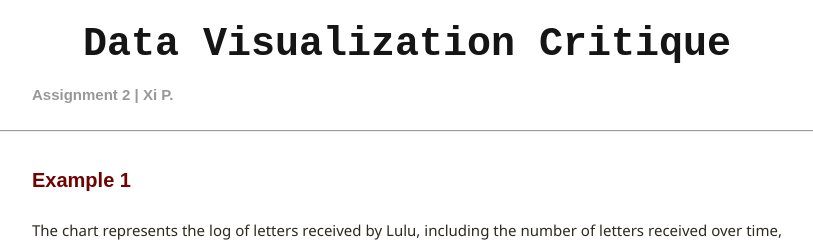
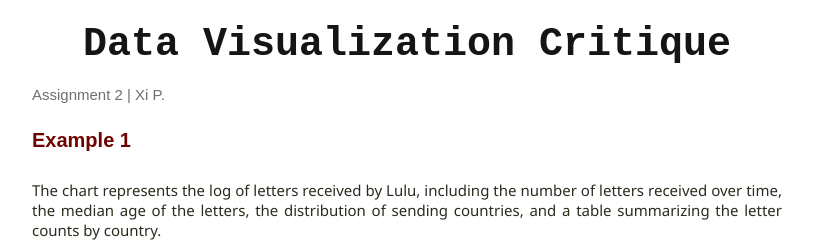
Before and after one commit to XiPeng415/IDV-assignment2, a plain HTML site: page index.html in a window 1280 px wide. Shown: the top 242 px of the page, without its empty margins (233-1046 px from the left). Drawn offline with Linux system fonts and the light colour scheme.

Commit message:
Update index.html

```diff
--- a/index.html
+++ b/index.html
@@ -43,9 +43,10 @@
             width: 750px;
             text-align: justify;
             font-family: 'Arial';
+            font-weight: lighter;
             font-size: 15px;
             line-height: 10px;
-            color: rgba(114, 114, 114, 0.733);
+            color: rgba(58, 58, 58, 0.733);
         }
 
         h4 {
@@ -105,9 +106,7 @@
     <div class="container">
         <h1>
             </h1><h1>Data Visualization Critique<br></h1>
-
         <h2>Assignment 2 | Xi P.</h2>
-        <hr>
     </div>
     <!-------------------------------------------------------------->
     <h3>Example 1</h3>
```
